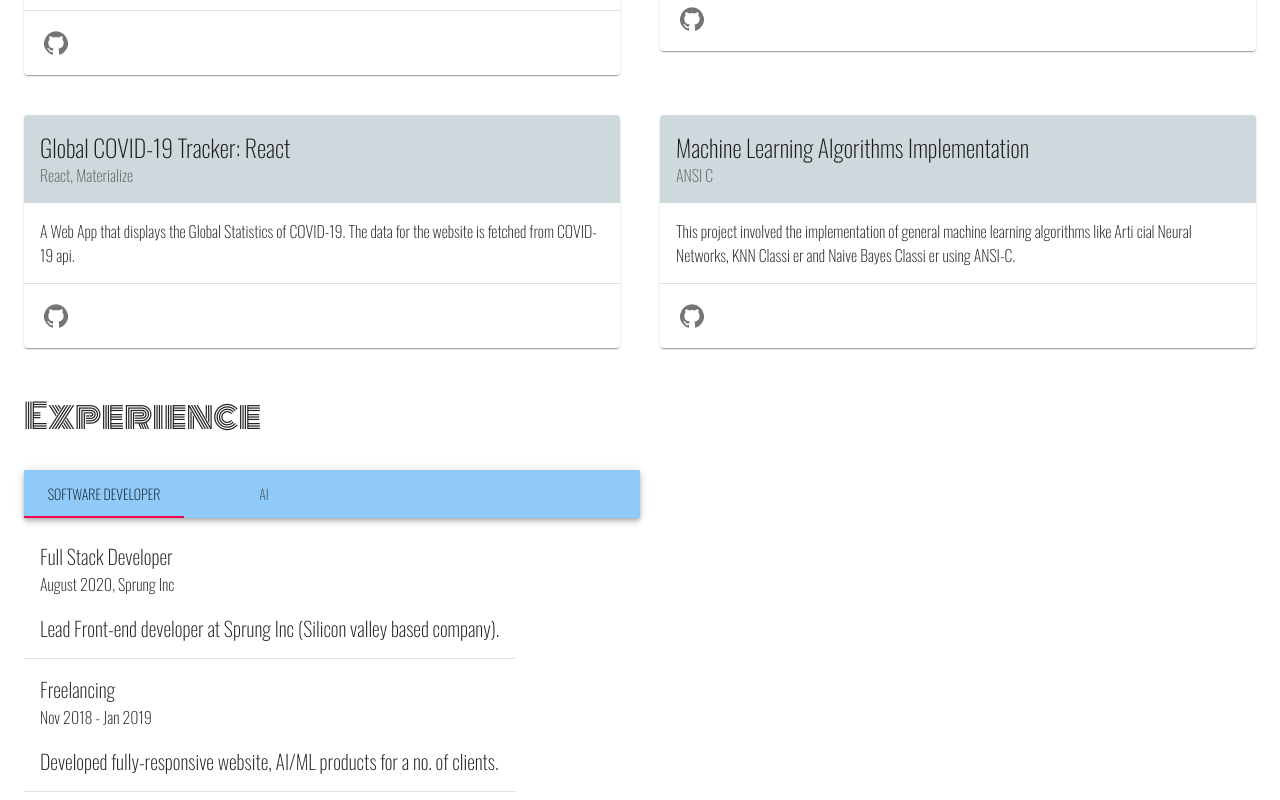
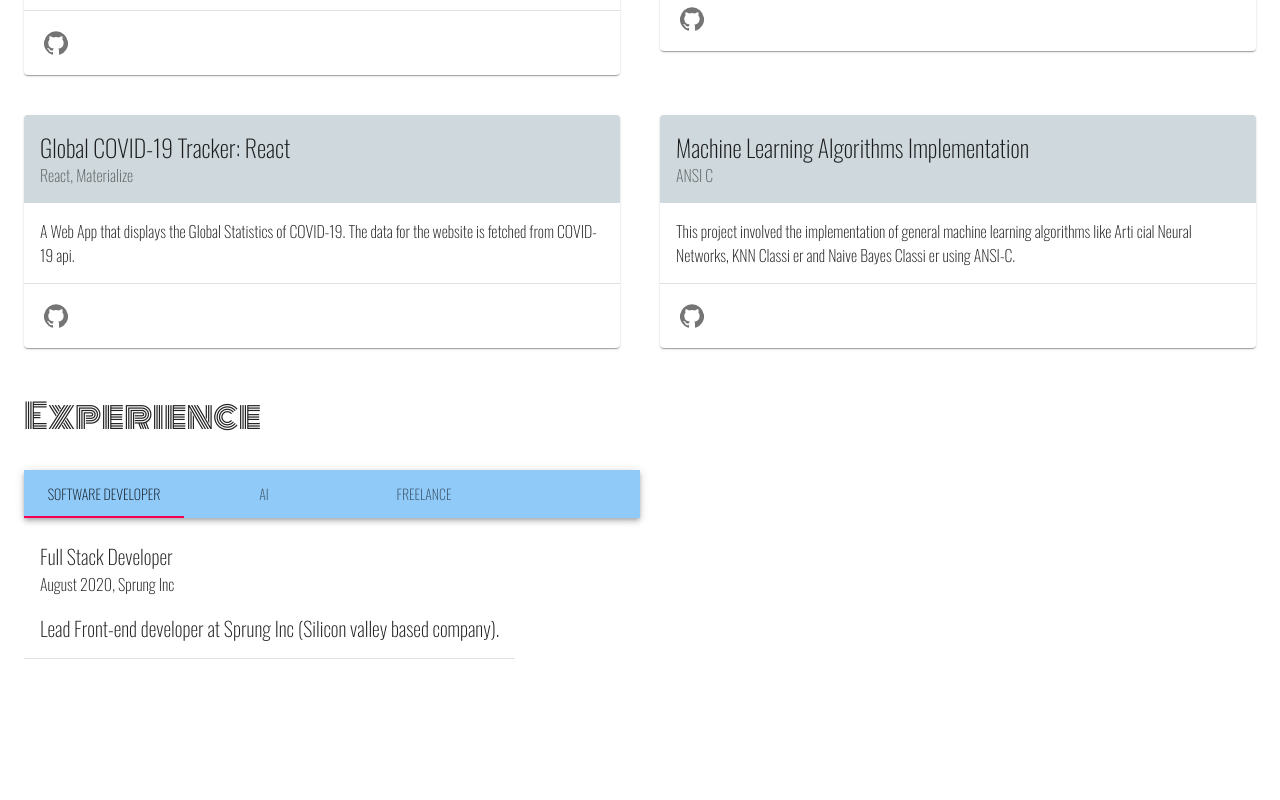
Before and after one commit to wasim919/wasim919.github.io, a React (Create React App) app: page / in a window 1280 px wide. Shown: the part 1465-2265 px from the top of the page. After the commit the page ends 2132 px from the top, so only its background shows below. Built offline with nearby package versions, Linux system fonts and the light colour scheme.

Commit message:
experience type added

```diff
--- a/src/components/Experience.jsx
+++ b/src/components/Experience.jsx
@@ -1,8 +1,8 @@
 import React from "react"
 
-import { Grid, AppBar, Tabs, Tab, makeStyles, Box, Typography, List } from "@material-ui/core"
+import { Grid, AppBar, Tabs, Tab, makeStyles, Typography, List } from "@material-ui/core"
 
-import { experienceTypes, aiExperience, softExperience } from "../content"
+import { experienceTypes, aiExperience, softExperience, freeLanceExperience } from "../content"
 import ExperienceListComponent from "./ExperienceListComponent"
 
 const useStyles = makeStyles((theme) => ({
@@ -65,6 +65,11 @@ export default function Experience() {
 						<ExperienceListComponent experience={aiExperience} />
 					</List>
 				</TabPanel>
+				<TabPanel value={value} index={2}>
+					<List>
+						<ExperienceListComponent experience={freeLanceExperience} />
+					</List>
+				</TabPanel>
 			</Grid>
 		</Grid>
 	)
--- a/src/content.js
+++ b/src/content.js
@@ -59,18 +59,13 @@ export const projects = [
 	}
 ]
 
-export const experienceTypes = ["Software Developer", "AI"]
+export const experienceTypes = ["Software Developer", "AI", "Freelance"]
 
 export const softExperience = [
 	{
 		title: "Full Stack Developer",
 		subHeading: "August 2020, Sprung Inc",
 		description: ["Lead Front-end developer at Sprung Inc (Silicon valley based company)."]
-	},
-	{
-		title: "Freelancing",
-		subHeading: "Nov 2018 - Jan 2019",
-		description: ["Developed fully-responsive website, AI/ML products for a no. of clients."]
 	}
 ]
 
@@ -83,3 +78,11 @@ export const aiExperience = [
 		]
 	}
 ]
+
+export const freeLanceExperience = [
+	{
+		title: "Freelancing",
+		subHeading: "Nov 2018 - Jan 2019",
+		description: ["Developed fully-responsive websites, AI/ML products for a no. of clients."]
+	}
+]
```
Also changed, not shown: 1 other file (tests, documents, lock files or other folders).
